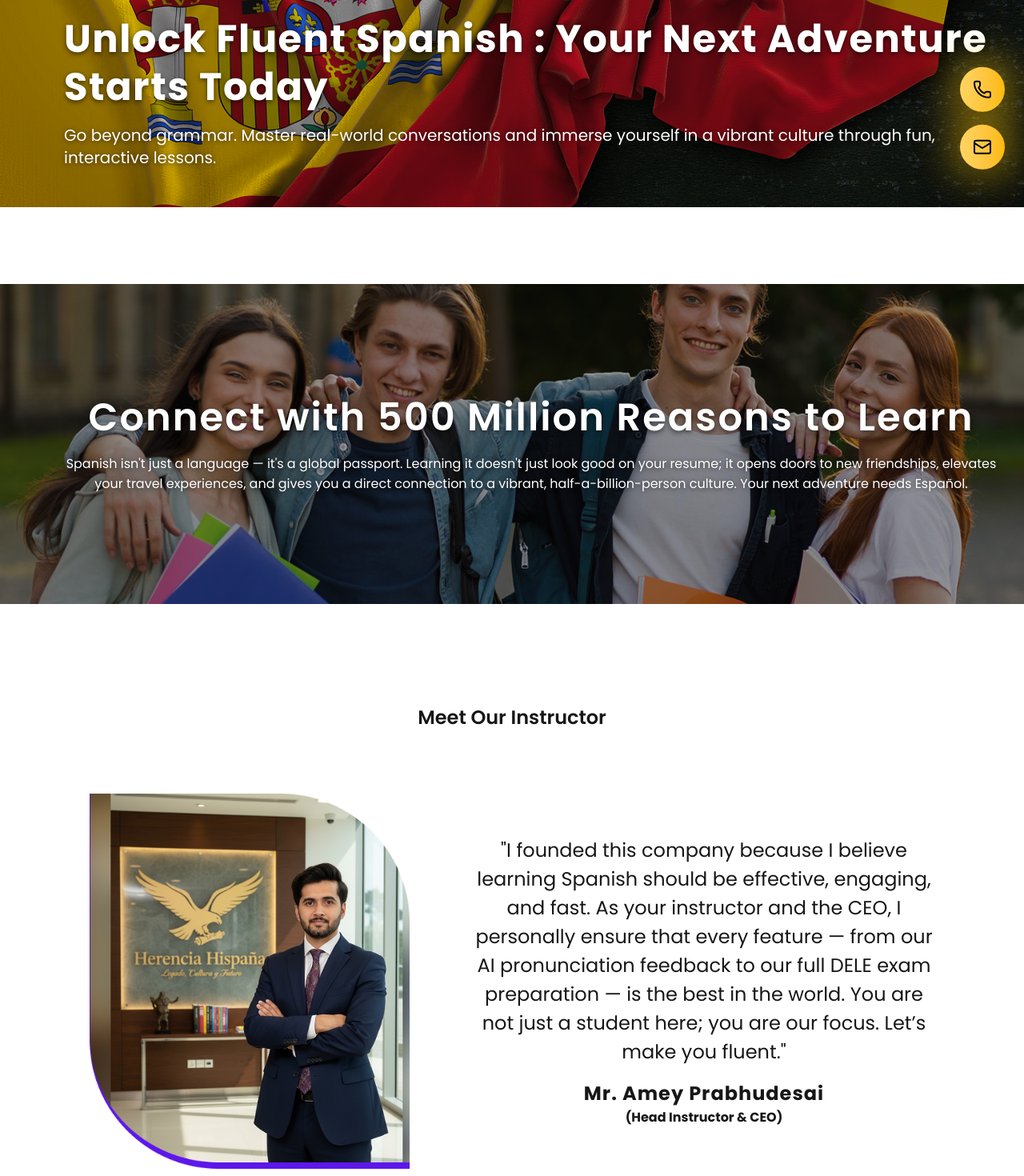
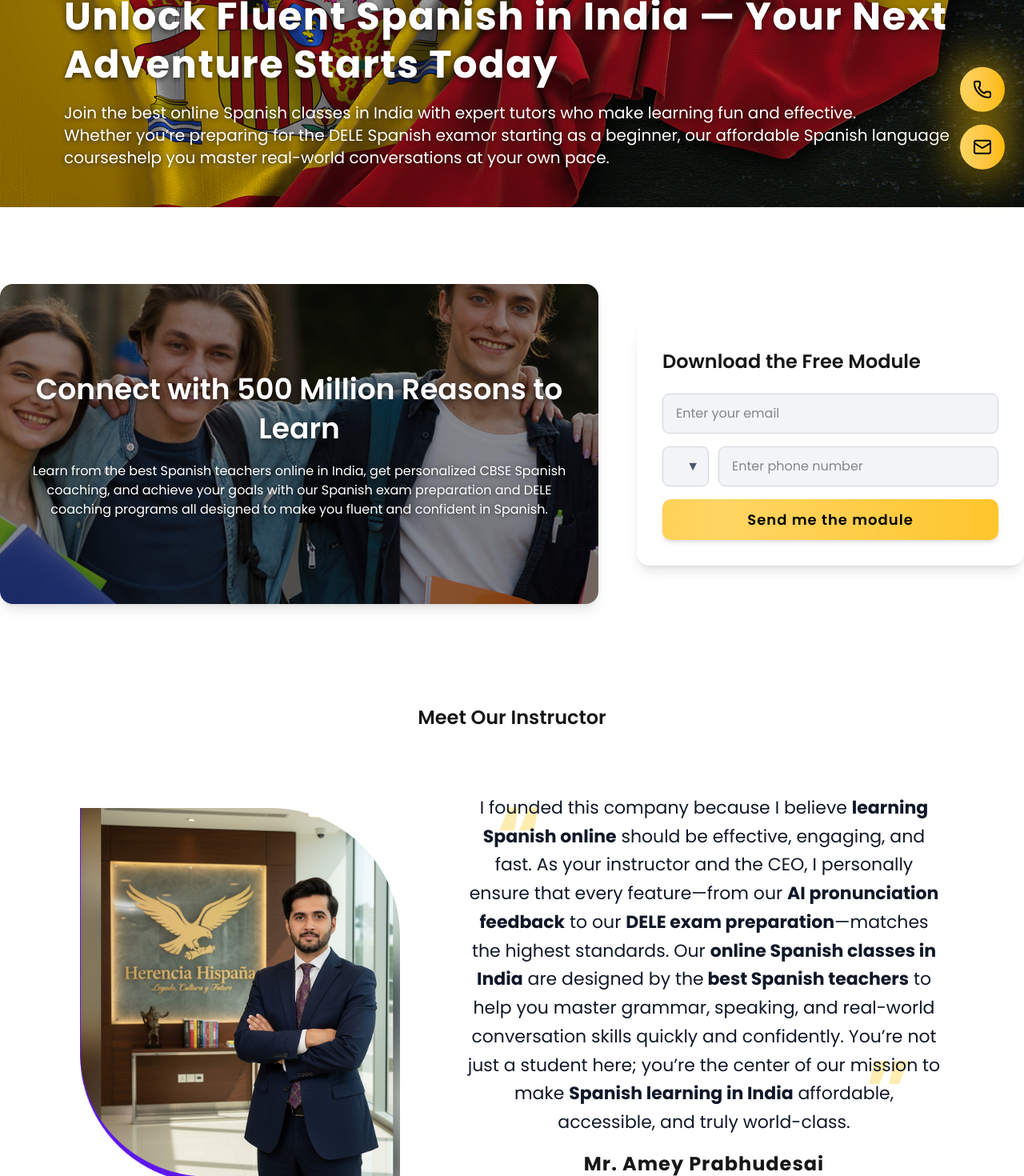
Before and after one commit to parthj712/Herencia-Hispa-a, a Next.js app: page / in a window 1280 px wide. Shown: the part 560-2030 px from the top of the page at 80% size. Built offline with nearby package versions, Linux system fonts and the light colour scheme.

Commit message:
add home page form

```diff
--- a/src/Comp/CommonFaq/CommonFaq.js
+++ b/src/Comp/CommonFaq/CommonFaq.js
@@ -21,7 +21,10 @@ const CommonFaq = ({
     const theme = useTheme();
     const isMobile = useMediaQuery(theme.breakpoints.down("sm"));
     const isTablet = useMediaQuery(theme.breakpoints.between("sm", "md"));
-    const [expanded, setExpanded] = useState(false);
+    // const [expanded, setExpanded] = useState(false);
+
+     // 👇 Default open: first panel (panel0)
+    const [expanded, setExpanded] = useState("panel0");
 
     const handleChange = (panel) => (event, newExpanded) => {
         setExpanded(newExpanded ? panel : false);
--- a/src/Comp/MainHome/Connect500/Connect500.js
+++ b/src/Comp/MainHome/Connect500/Connect500.js
@@ -1,10 +1,56 @@
 "use client";
-import React, { useRef } from "react";
+import React, { useRef, useState } from "react";
 import { motion, useInView } from "framer-motion";
+import Link from "next/link";
 
 const Connect500 = () => {
     const ref = useRef(null);
-    const isInView = useInView(ref, { once: true, amount: 0.3 }); // triggers once when 30% visible
+    const isInView = useInView(ref, { once: true, amount: 0.3 });
+
+    const [email, setEmail] = useState("");
+    const [phone, setPhone] = useState("");
+    const [errors, setErrors] = useState({ email: "", phone: "" });
+
+
+    const [isOpen, setIsOpen] = useState(false);
+
+    const handleToggle = () => {
+        setIsOpen((prev) => !prev);
+    };
+
+    const validate = () => {
+        let valid = true;
+        const newErrors = { email: "", phone: "" };
+
+        // Email validation
+        if (!email.trim()) {
+            newErrors.email = "Email is required";
+            valid = false;
+        } else if (!/^[^\s@]+@[^\s@]+\.[^\s@]+$/.test(email)) {
+            newErrors.email = "Enter a valid email address";
+            valid = false;
+        }
+
+        // Phone validation (must be 7–15 digits)
+        if (!phone.trim()) {
+            newErrors.phone = "Phone number is required";
+            valid = false;
+        } else if (!/^\d{7,10}$/.test(phone)) {
+            newErrors.phone = "Enter a valid phone number";
+            valid = false;
+        }
+
+        setErrors(newErrors);
+        return valid;
+    };
+
+    const handleSubmit = (e) => {
+        e.preventDefault();
+        if (validate()) {
+            // Open Google Form if valid
+            window.open("https://forms.gle/xJjxwJgZmxmixHbN8", "_blank");
+        }
+    };
 
     return (
         <div className="py-20">
@@ -13,32 +59,123 @@ const Connect500 = () => {
                 initial={{ opacity: 0, y: 50 }}
                 animate={isInView ? { opacity: 1, y: 0 } : {}}
                 transition={{ duration: 1, ease: "easeOut" }}
-                // className="pl-10 md:pl-16 lg:pl-20 relative z-10 max-w-7xl text-left text-white px-8 py-12"
+                className="flex flex-col lg:flex-row items-center justify-between max-w-7xl mx-auto gap-12 px-0 lg:px-0 md:px-0"
             >
+                {/* Left Side - Background Image & Text */}
                 <section
-                    className="relative w-full h-[80vh] md:h-[50vh] lg:h-[50vh] flex items-center justify-center bg-cover bg-center"
+                    className="relative w-full lg:w-[full] h-[60vh] md:h-[50vh] lg:h-[50vh] flex items-center justify-center bg-cover bg-center rounded-none lg:rounded-2xl md:rounded-none shadow-lg"
                     style={{ backgroundImage: "url('/connect500.png')" }}
                 >
-                    {/* Text Content */}
                     <motion.div
                         ref={ref}
                         initial={{ opacity: 0, y: 50 }}
                         animate={isInView ? { opacity: 1, y: 0 } : {}}
                         transition={{ duration: 1, ease: "easeOut" }}
-                        className="pl-10 md:pl-16 lg:pl-20 relative z-10 max-w-7xl text-left text-white px-8 py-12"
+                        className="text-white text-center px-6 md:px-8"
                     >
-                        <h1 className="text-center drop-shadow-[0_2px_3px_rgba(0,0,0,0.6)] text-2xl md:text-[22px] lg:text-5xl font-semibold mb-4 tracking-[1px] md:tracking-[1.5px] lg:tracking-[2px] lg:leading-[60px] md:leading-[40px]">
+                        <h1 className="drop-shadow-[0_2px_3px_rgba(0,0,0,0.6)] text-2xl md:text-[22px] lg:text-4xl font-semibold mb-4 leading-snug">
                             Connect with 500 Million Reasons to Learn
                         </h1>
-                        <p className="text-center text-lg md:text-[16px] drop-shadow-[0_1px_3px_rgba(0,0,0,0.6)]">
-                            Spanish isn't just a language — it's a global passport. Learning it
-                            doesn't just look good on your resume; it opens doors to new
-                            friendships, elevates your travel experiences, and gives you a
-                            direct connection to a vibrant, half-a-billion-person culture. Your
-                            next adventure needs Español.
+                        {/* <p className="drop-shadow-[0_1px_3px_rgba(0,0,0,0.6)] text-base md:text-[16px]">
+                            Spanish isn't just a language it's a global passport. Learning it
+                            opens doors to friendships, travel, and connection with over
+                            half a billion people worldwide.
+                        </p> */}
+                        <p className="drop-shadow-[0_1px_3px_rgba(0,0,0,0.6)] text-base md:text-[16px]">
+                            Learn from the best Spanish teachers online in India, get personalized CBSE Spanish coaching, and
+                            achieve your goals with our Spanish exam preparation and DELE coaching programs  all designed to make you fluent and confident in Spanish.
                         </p>
                     </motion.div>
                 </section>
+
+                {/* Right Side - Form */}
+                <div className="w-full lg:w-1/2 mt-10 lg:mt-0 bg-white p-8 rounded-none lg:rounded-2xl md:rounded-none shadow-lg">
+                    <h2 className="text-2xl font-semibold mb-6">
+                        Download the Free Module
+                    </h2>
+
+                    <form onSubmit={handleSubmit}>
+                        {/* Email Input */}
+                        <div className="mb-4">
+                            <input
+                                type="email"
+                                value={email}
+                                onChange={(e) => setEmail(e.target.value)}
+                                placeholder="Enter your email"
+                                className={`w-full px-4 py-3 border rounded-lg bg-gray-100 focus:outline-none focus:ring-2 ${errors.email
+                                    ? "border-red-500 ring-red-300"
+                                    : "border-gray-300 focus:ring-yellow-400"
+                                    }`}
+                            />
+                            {errors.email && (
+                                <p className="text-red-500 text-sm mt-1">{errors.email}</p>
+                            )}
+                        </div>
+
+                        {/* Phone Input */}
+                        <div className="flex flex-col sm:flex-row gap-3 mb-4">
+                            <div className="relative w-full sm:w-auto">
+                                <select
+                                    className="w-full appearance-none px-4 py-3 border border-gray-300 rounded-lg bg-gray-100 focus:outline-none focus:ring-2 focus:ring-yellow-400 pr-10"
+                                    onClick={handleToggle}
+                                    onBlur={() => setIsOpen(false)} // closes when focus is lost
+                                >
+                                    <option>India +91</option>
+                                    <option>USA +1</option>
+                                    <option>Spain +34</option>
+                                    <option>Mexico +52</option>
+                                </select>
+
+                                <span className="absolute right-3 top-1/2 -translate-y-1/2 pointer-events-none text-gray-600">
+                                    {isOpen ? "▲" : "▼"}
+                                </span>
+                            </div>
+
+                            <input
+                                type="tel"
+                                value={phone}
+                                onChange={(e) => setPhone(e.target.value)}
+                                placeholder="Enter phone number"
+                                className={`flex-1 px-4 py-3 border rounded-lg bg-gray-100 focus:outline-none focus:ring-2 ${errors.phone
+                                    ? "border-red-500 ring-red-300"
+                                    : "border-gray-300 focus:ring-yellow-400"
+                                    }`}
+                            />
+                        </div>
+                        {errors.phone && (
+                            <p className="text-red-500 text-sm mt-1">{errors.phone}</p>
+                        )}
+
+                        {/* Button */}
+                        <motion.button
+                            type="submit"
+                            className="relative w-full overflow-hidden text-black font-semibold py-3 rounded-[10px] shadow-md hover:opacity-90 transition-all duration-300"
+                            whileHover={{ scale: 1.02 }}
+                            whileTap={{ scale: 0.97 }}
+                        >
+                            <motion.div
+                                className="absolute inset-0 z-0 rounded-[10px]"
+                                style={{
+                                    background:
+                                        "linear-gradient(270deg, #FDB900, #FFD563, #FDB900)",
+                                    backgroundSize: "300% 300%",
+                                }}
+                                animate={{
+                                    backgroundPosition: ["0% 50%", "100% 50%", "0% 50%"],
+                                }}
+                                transition={{
+                                    duration: 4,
+                                    ease: "linear",
+                                    repeat: Infinity,
+                                }}
+                            ></motion.div>
+
+                            <span className="relative z-10 tracking-[1px] text-[18px]">
+                                Send me the module
+                            </span>
+                        </motion.button>
+                    </form>
+                </div>
             </motion.div>
         </div>
     );
--- a/src/Comp/MainHome/HeroSection/HeroSection.js
+++ b/src/Comp/MainHome/HeroSection/HeroSection.js
@@ -13,11 +13,12 @@ const HeroSection = () => {
                 {/* Text Content */}
                 <div className="pl-10 md:pl-16 lg:pl-20 relative z-10 max-w-7xl text-left text-white px-8 pb-12">
                     <h1 className="drop-shadow-[0_2px_3px_rgba(0,0,0,0.6)] text-2xl md:text-3xl lg:text-5xl font-bold mb-4 tracking-[1px] md:tracking-[1.5px]  lg:leading-[60px] md:leading-[40px]">
-                        Unlock Fluent Spanish : Your Next Adventure Starts Today
+                        Unlock Fluent Spanish in India — Your Next Adventure Starts Today
                     </h1>
                     <p className="text-lg md:text-xl drop-shadow-[0_1px_3px_rgba(0,0,0,0.6)]">
-                        Go beyond grammar. Master real-world conversations and immerse yourself
-                        in a vibrant culture through fun, interactive lessons.
+                        Join the best online Spanish classes in India with expert tutors who make learning fun and effective. <br/>
+                        Whether you’re preparing for the DELE Spanish examor starting as a beginner, our
+                        affordable Spanish language courseshelp you master real-world conversations at your own pace.
                     </p>
                 </div>
             </section>
--- a/src/Comp/MainHome/Importance/Importance.js
+++ b/src/Comp/MainHome/Importance/Importance.js
@@ -42,7 +42,7 @@ const Importance = () => {
                 variants={container}
                 initial="hidden"
                 animate={isInView ? "visible" : "hidden"}
-                className="grid grid-cols-1 sm:grid-cols-2 gap-10 max-w-7xl mx-auto"
+                className="grid grid-cols-1 sm:grid-cols-2 gap-6 max-w-7xl mx-auto"
             >
                 {[
                     "Building a Strong Language Foundation",
@@ -55,7 +55,7 @@ const Importance = () => {
                     <motion.div
                         key={index}
                         variants={item}
-                        className="bg-[#5D17EB] text-[20px] sm:text-[18px] text-white font-semibold py-6 px-6 rounded-md shadow-md"
+                        className="bg-[#5D17EB] text-[20px] sm:text-[20px] text-white font-semibold py-6 px-6 rounded-md shadow-md"
                     >
                         {text}
                     </motion.div>
--- a/src/Comp/MainHome/Teacher/Teacher.js
+++ b/src/Comp/MainHome/Teacher/Teacher.js
@@ -71,13 +71,29 @@ const Teacher = () => {
                         transition={{ duration: 1, ease: "easeOut", delay: 0.3 }}
                     >
                         <Box display={"flex"} flexDirection={"column"} alignItems={"center"} gap={2}>
-                            <p className="w-[320px] md:w-[600px] lg:w-[577px] text-center text-[18px] md:text-[20px] lg:text-[24px]">
-                                "I founded this company because I believe learning Spanish should be
-                                effective, engaging, and fast. As your instructor and the CEO, I personally
-                                ensure that every feature — from our AI pronunciation feedback to our full
-                                DELE exam preparation — is the best in the world. You are not just a student
-                                here; you are our focus. Let’s make you fluent."
-                            </p>
+                            <div className="relative w-[320px] md:w-[600px] lg:w-[600px] text-center text-[18px] md:text-[20px] lg:text-[22px] leading-relaxed">
+                                {/* Opening Quote (behind text, semi-transparent) */}
+                                <span className="absolute left-10 -top-8 text-yellow-400 text-[108px] font-bold opacity-30">
+                                    “
+                                </span>
+
+                                <p className="relative z-10 text-gray-900">
+                                    I founded this company because I believe <strong>learning Spanish online</strong> should be
+                                    effective, engaging, and fast. As your instructor and the CEO, I personally ensure that every
+                                    feature—from our <strong>AI pronunciation feedback</strong> to our <strong>DELE exam preparation</strong>—matches
+                                    the highest standards. Our <strong>online Spanish classes in India</strong> are designed by the
+                                    <strong> best Spanish teachers</strong> to help you master grammar, speaking, and real-world conversation
+                                    skills quickly and confidently. You’re not just a student here; you’re the center of our mission
+                                    to make <strong>Spanish learning in India</strong> affordable, accessible, and truly world-class.
+                                </p>
+
+                                {/* Closing Quote (behind text, semi-transparent) */}
+                                <span className="absolute right-10 -bottom-8 text-yellow-400 text-[108px] font-bold opacity-30">
+                                    ”
+                                </span>
+                            </div>
+
+
                             <Box>
                                 <p className="text-center font-bold text-[20px] lg:text-[24px] tracking-[1px]">
                                     Mr. Amey Prabhudesai
--- a/src/Comp/MainHome/WhyChoose/WhyChoose.js
+++ b/src/Comp/MainHome/WhyChoose/WhyChoose.js
@@ -132,7 +132,7 @@ const WhyChoose = () => {
                     ></motion.div>
 
                     {/* Button Text */}
-                    <span className="text-[16px] lg:text-[20px] md:text-[20px] relative z-10 tracking-[1px]">
+                    <span className="text-[16px] lg:text-[20px] md:text-[20px] relative z-10 tracking-[0.5px]">
                         DOWNLOAD COURSE BROCHURE
                     </span>
                 </motion.button>
```
Also changed, not shown: src/Comp/MainHome/Testinomials/Testinomials.js (+23 -8 lines), 1 other file (tests, documents, lock files or other folders).
